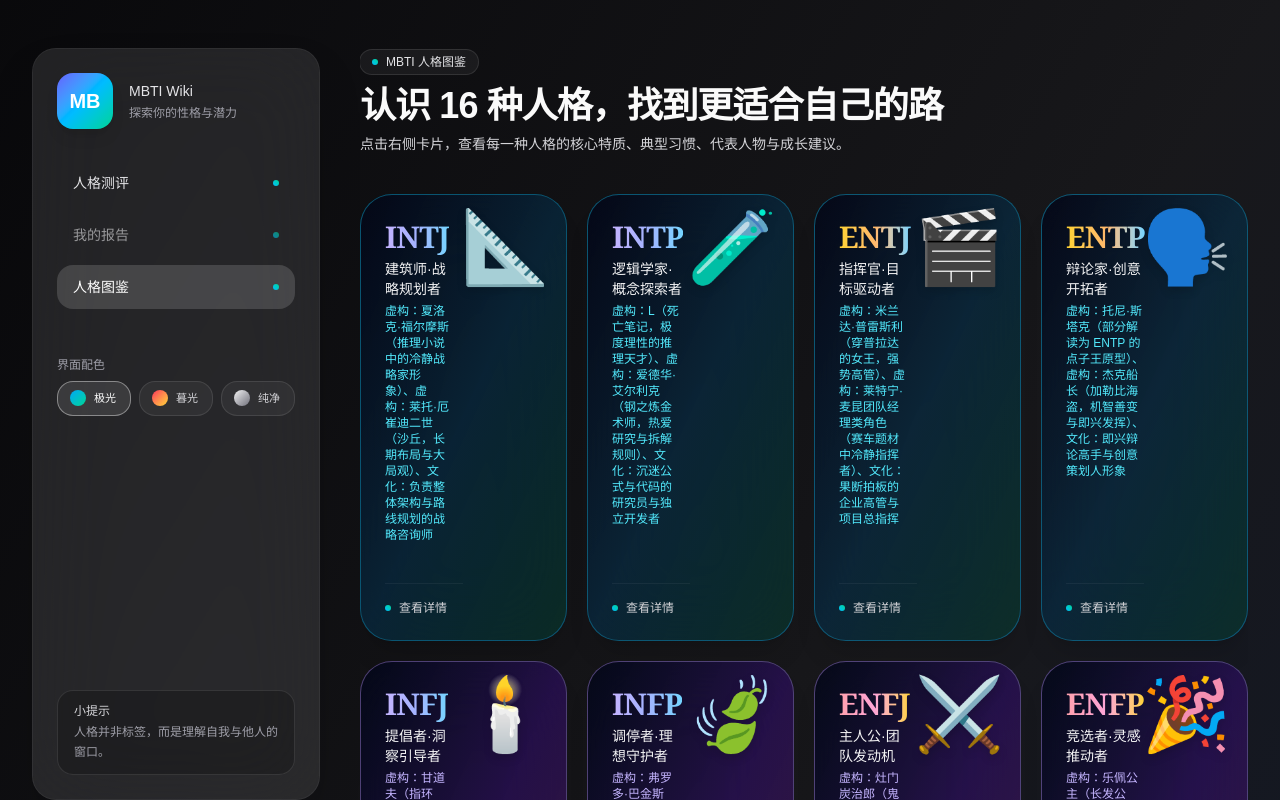
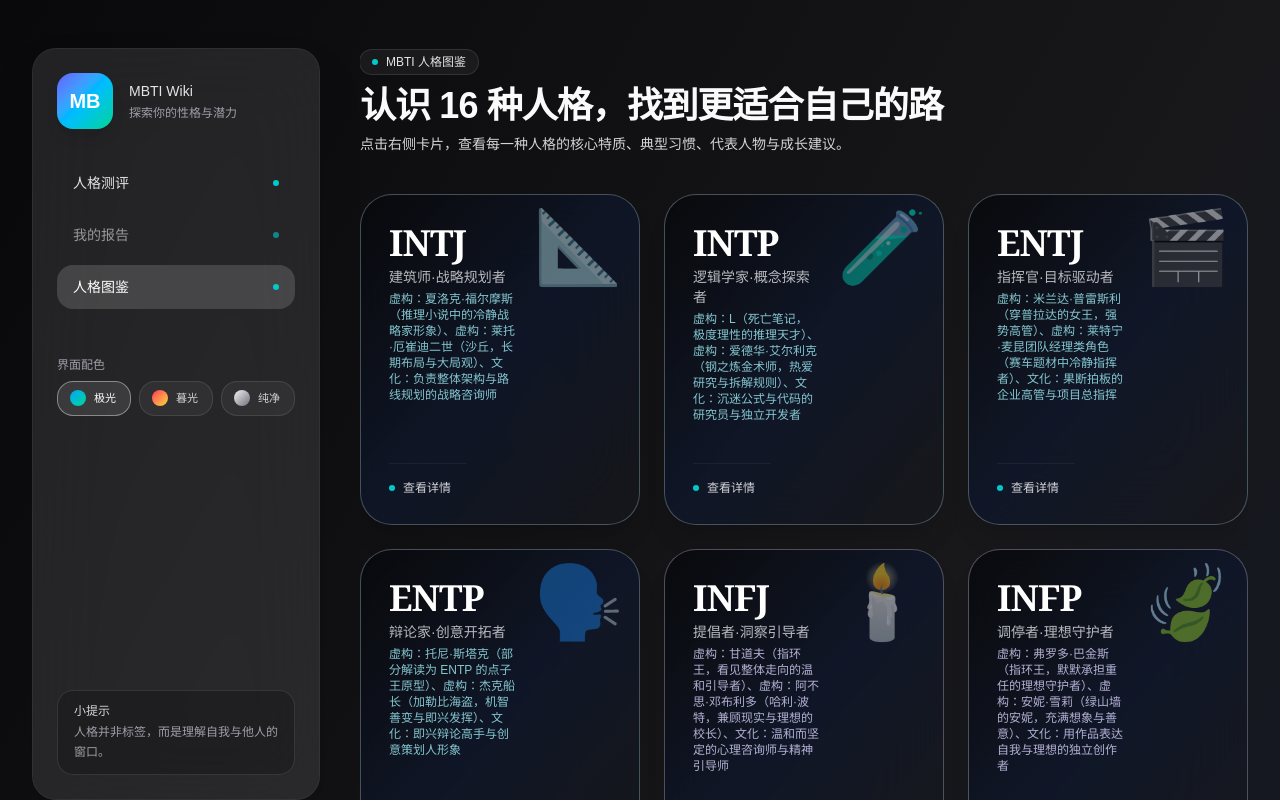
Before and after one commit to Dai-26s/mbti-wiki, a Next.js app: page / in a window 1280 px wide. Shown: the top 800 px of the page. Built offline with nearby package versions, Linux system fonts and the light colour scheme.

Commit message:
修改图鉴UI

```diff
--- a/app/page.tsx
+++ b/app/page.tsx
@@ -129,7 +129,7 @@ export default function Home() {
                   </div>
                 </header>
                 <section className="mt-4">
-                  <div className="grid gap-5 sm:grid-cols-2 lg:grid-cols-3 xl:grid-cols-4 2xl:gap-6">
+                  <div className="grid gap-6 sm:grid-cols-2 lg:grid-cols-3 xl:grid-cols-3 2xl:gap-8">
                     {mbtiProfiles.map((profile) => (
                       <MbtiCard
                         key={profile.code}
--- a/components/MbtiCard.tsx
+++ b/components/MbtiCard.tsx
@@ -32,52 +32,36 @@ export default function MbtiCard({ profile, onClick, theme }: MbtiCardProps) {
   const cardStyle =
     theme === "aurora"
       ? temperamentKey === "NT"
-        ? "border-sky-400/40 bg-gradient-to-br from-slate-950/80 via-sky-950/60 to-emerald-900/40"
+        ? "border-sky-200/30 bg-gradient-to-br from-zinc-950/90 via-slate-900/80 to-zinc-900/70"
         : temperamentKey === "NF"
-          ? "border-violet-400/40 bg-gradient-to-br from-slate-950/80 via-violet-950/60 to-fuchsia-900/40"
+          ? "border-violet-200/30 bg-gradient-to-br from-zinc-950/90 via-slate-900/80 to-zinc-900/70"
           : temperamentKey === "SJ"
-            ? "border-emerald-300/35 bg-gradient-to-br from-slate-950/80 via-emerald-950/60 to-teal-900/40"
-            : "border-amber-300/40 bg-gradient-to-br from-slate-950/80 via-amber-950/60 to-rose-900/40"
+            ? "border-emerald-200/30 bg-gradient-to-br from-zinc-950/90 via-slate-900/80 to-zinc-900/70"
+            : "border-amber-200/30 bg-gradient-to-br from-zinc-950/90 via-slate-900/80 to-zinc-900/70"
       : theme === "sunset"
         ? temperamentKey === "NT"
-          ? "border-sky-300/40 bg-gradient-to-br from-slate-950/80 via-indigo-950/60 to-sky-900/40"
+          ? "border-sky-200/25 bg-gradient-to-br from-slate-950/90 via-slate-900/80 to-slate-900/70"
           : temperamentKey === "NF"
-            ? "border-rose-300/40 bg-gradient-to-br from-slate-950/80 via-rose-950/60 to-fuchsia-900/40"
+            ? "border-rose-200/25 bg-gradient-to-br from-slate-950/90 via-slate-900/80 to-slate-900/70"
             : temperamentKey === "SJ"
-              ? "border-amber-300/40 bg-gradient-to-br from-slate-950/80 via-amber-950/60 to-orange-900/40"
-              : "border-emerald-300/40 bg-gradient-to-br from-slate-950/80 via-emerald-950/60 to-teal-900/40"
+              ? "border-amber-200/25 bg-gradient-to-br from-slate-950/90 via-slate-900/80 to-slate-900/70"
+              : "border-emerald-200/25 bg-gradient-to-br from-slate-950/90 via-slate-900/80 to-slate-900/70"
         : temperamentKey === "NT"
-          ? "border-sky-200/40 bg-gradient-to-br from-zinc-950/90 via-slate-900/80 to-sky-900/40"
+          ? "border-sky-100/25 bg-gradient-to-br from-zinc-950/90 via-zinc-900/80 to-zinc-900/70"
           : temperamentKey === "NF"
-            ? "border-violet-200/40 bg-gradient-to-br from-zinc-950/90 via-slate-900/80 to-violet-900/40"
+            ? "border-violet-100/25 bg-gradient-to-br from-zinc-950/90 via-zinc-900/80 to-zinc-900/70"
             : temperamentKey === "SJ"
-              ? "border-zinc-200/40 bg-gradient-to-br from-zinc-950/90 via-slate-900/80 to-emerald-900/40"
-              : "border-amber-200/40 bg-gradient-to-br from-zinc-950/90 via-slate-900/80 to-amber-900/40";
-
-  const codeGradient = (() => {
-    const e = profile.code[0];
-    const nOrS = profile.code[1];
-    const tOrF = profile.code[2];
-    if (e === "E" && tOrF === "T") {
-      return "bg-gradient-to-r from-amber-300 via-orange-300 to-sky-300";
-    }
-    if (e === "E" && tOrF === "F") {
-      return "bg-gradient-to-r from-rose-300 via-pink-300 to-amber-300";
-    }
-    if (e === "I" && nOrS === "N") {
-      return "bg-gradient-to-r from-violet-300 via-indigo-300 to-sky-300";
-    }
-    return "bg-gradient-to-r from-emerald-300 via-teal-300 to-cyan-300";
-  })();
+              ? "border-zinc-200/25 bg-gradient-to-br from-zinc-950/90 via-zinc-900/80 to-zinc-900/70"
+              : "border-amber-100/25 bg-gradient-to-br from-zinc-950/90 via-zinc-900/80 to-zinc-900/70";
 
   const repsColor =
     profile.code[2] === "T"
       ? theme === "sunset"
-        ? "text-sky-300"
-        : "text-cyan-300"
+        ? "text-sky-200/80"
+        : "text-cyan-200/80"
       : theme === "sunset"
-        ? "text-fuchsia-300"
-        : "text-violet-300";
+        ? "text-fuchsia-200/80"
+        : "text-violet-200/80";
 
   const emoji = getAvatarEmoji(profile.code);
   const reps =
@@ -91,17 +75,17 @@ export default function MbtiCard({ profile, onClick, theme }: MbtiCardProps) {
       onClick={onClick}
       whileHover={{ y: -8, scale: 1.02 }}
       whileTap={{ scale: 0.98 }}
-      className={`group relative flex h-full flex-col justify-between rounded-[2rem] border bg-clip-padding p-6 text-left shadow-xl backdrop-blur-2xl transition ${cardStyle} hover:brightness-110 overflow-hidden`}
+      className={`group relative flex h-full flex-col justify-between rounded-[2rem] border bg-clip-padding p-6 md:p-7 text-left shadow-xl backdrop-blur-2xl transition ${cardStyle} hover:brightness-110 hover:shadow-2xl hover:ring-1 hover:ring-white/30 overflow-hidden`}
     >
       <div className="space-y-4">
         <div className="flex items-start justify-between">
           <div className="relative z-10 flex flex-col pr-20 md:pr-24">
             <h3
-              className={`font-serif text-3xl font-semibold tracking-tight text-transparent ${codeGradient} bg-clip-text`}
+              className="font-serif text-3xl md:text-4xl font-semibold tracking-tight text-white"
             >
               {profile.code}
             </h3>
-            <p className="mt-1 text-sm font-medium text-zinc-100">
+            <p className="mt-1 text-sm font-medium text-zinc-200/80">
               {profile.name}
             </p>
             <p className={`mt-1 text-xs ${repsColor}`}>
@@ -110,7 +94,9 @@ export default function MbtiCard({ profile, onClick, theme }: MbtiCardProps) {
           </div>
         </div>
         <div className="pointer-events-none absolute right-4 top-4 select-none z-0">
-          <span className="block leading-none drop-shadow-lg text-[clamp(40px,6vw,72px)]">{emoji}</span>
+          <span className="block leading-none text-[clamp(40px,6vw,72px)] opacity-40 md:opacity-50">
+            {emoji}
+          </span>
         </div>
       </div>
       <div className="mt-6 flex items-center justify-between border-t border-white/5 pt-4 text-xs">
```
